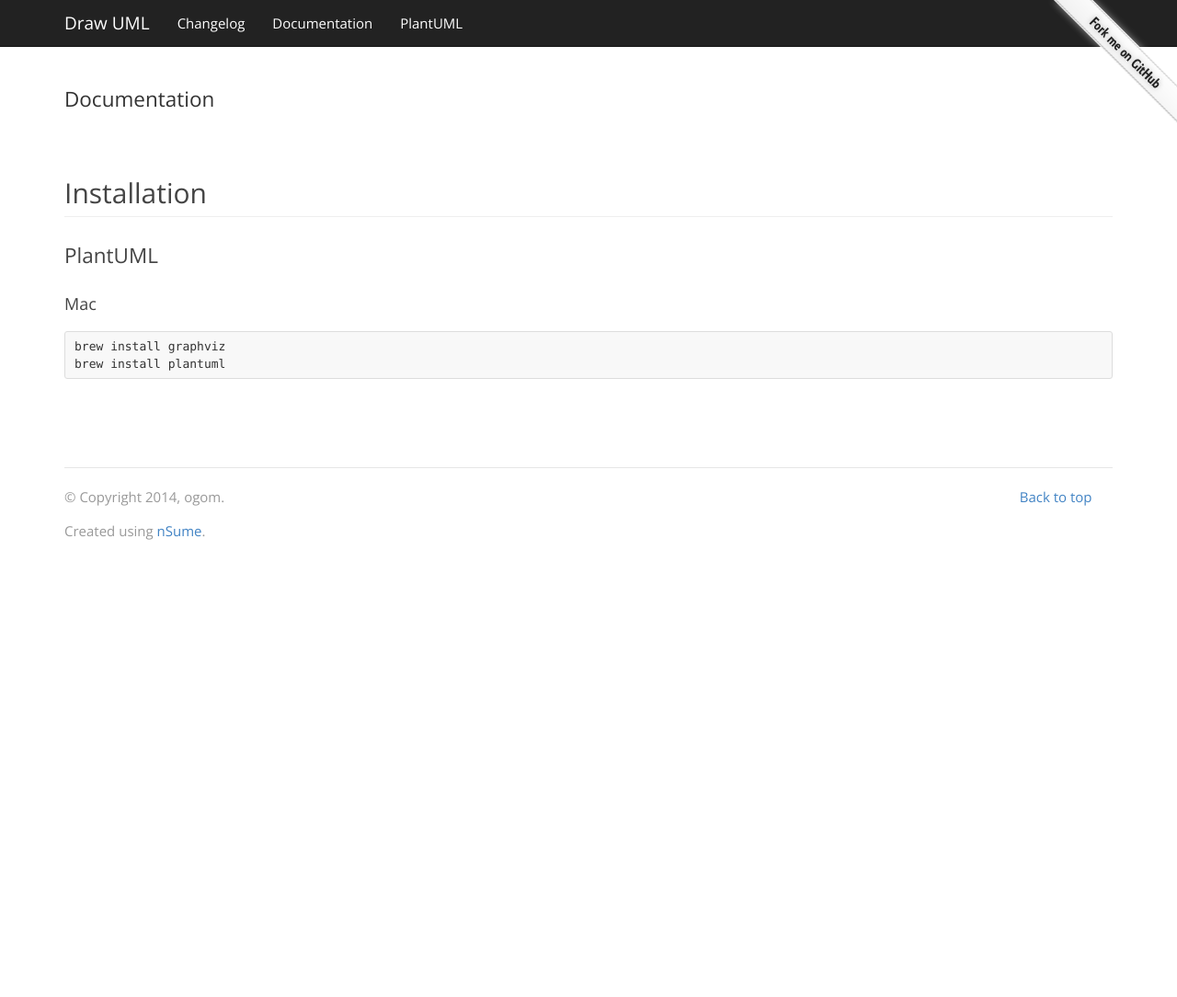
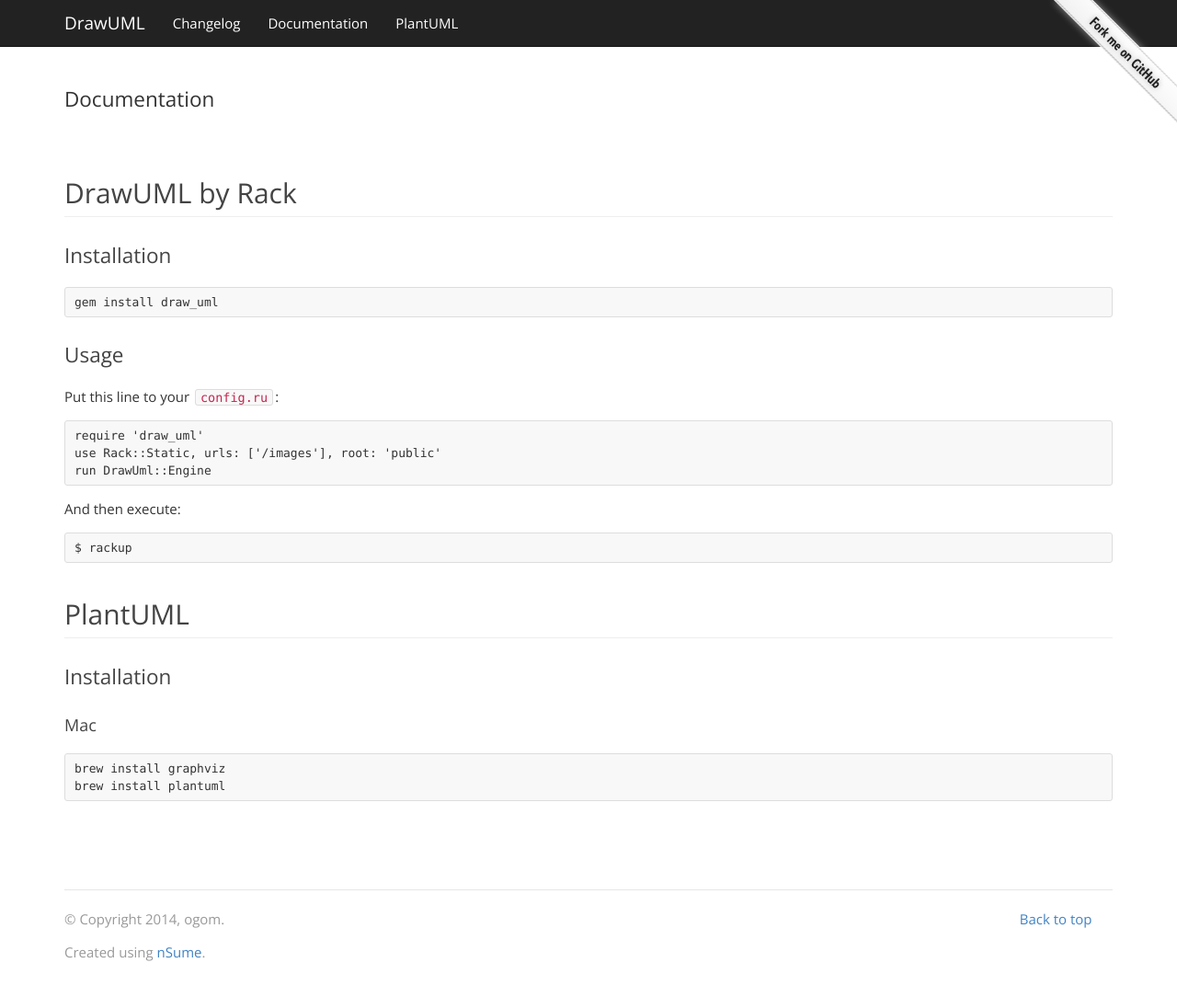
Before and after one commit to ogom/draw_uml, a Jekyll site: the page built from docs/index.md, in a window 1280 px wide and 1122 px high. Shown: the top 1084 px of the window at 92% size. Built offline with Jekyll 4.4.1, drawn with Linux system fonts in a browser that asks for light colours.

````diff
--- a/_config.yml
+++ b/_config.yml
@@ -8,6 +8,6 @@ encoding: UTF-8
 exclude:
 - README.md
 - tmp
-name: Draw UML
+name: DrawUML
 copyright: 2014, ogom
 theme: cosmo
--- a/docs/index.md
+++ b/docs/index.md
@@ -3,9 +3,33 @@ layout: default
 title:  Documentation
 ---
 
-## Installation
+## DrawUML by Rack
 
-### PlantUML
+### Installation
+
+```
+gem install draw_uml
+```
+
+### Usage
+
+Put this line to your `config.ru`:
+
+```
+require 'draw_uml'
+use Rack::Static, urls: ['/images'], root: 'public'
+run DrawUml::Engine
+```
+
+And then execute:
+
+```
+$ rackup
+```
+
+## PlantUML
+
+### Installation
 
 #### Mac
 
````
Also changed, not shown: _posts/2014-09-16-0.1.1.md (added, +6 -0 lines), index.md (+7 -22 lines), plantuml/index.md (+11 -9 lines), assets/img/diagrams/state.png, assets/img/example.png (added).
